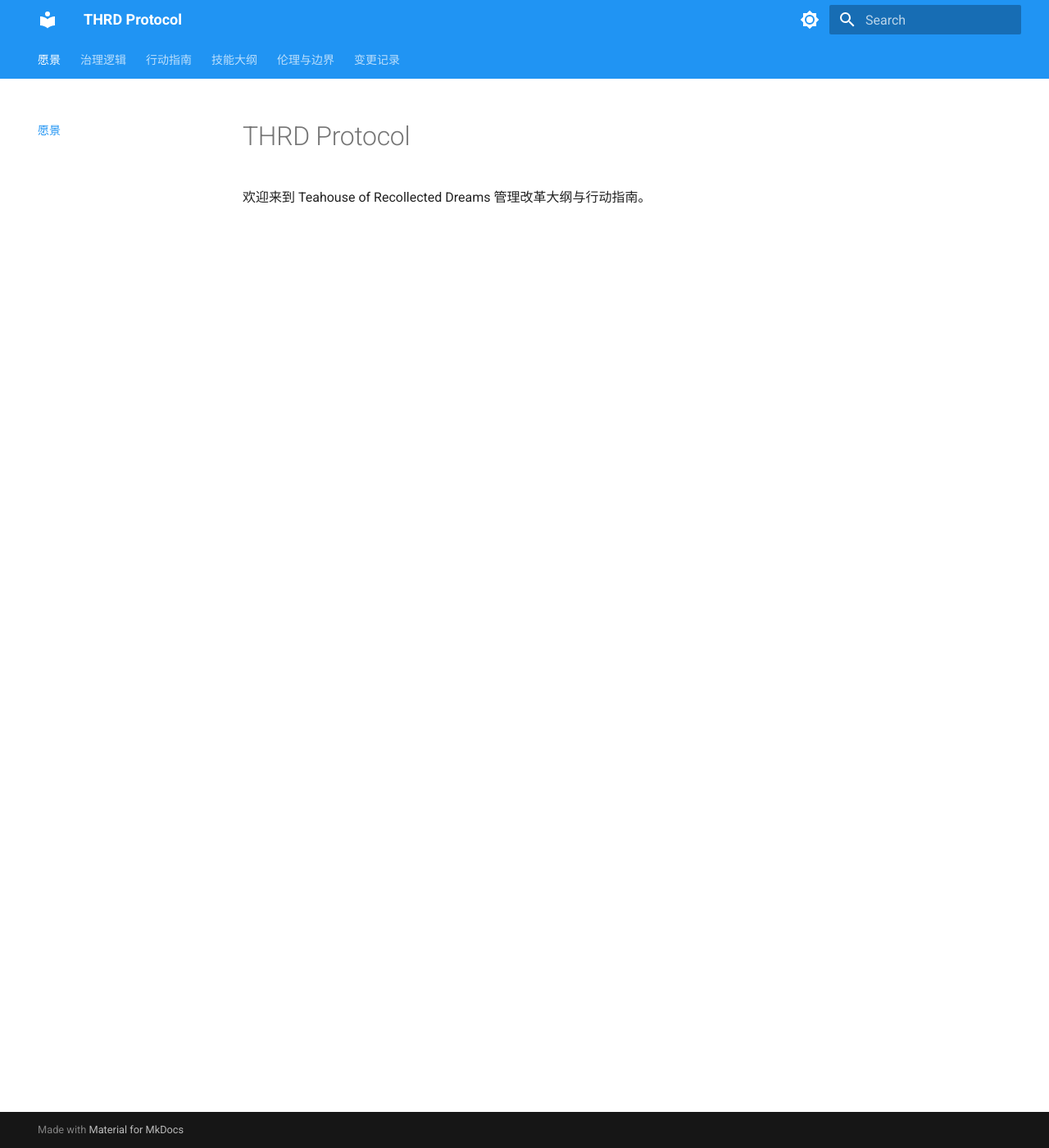
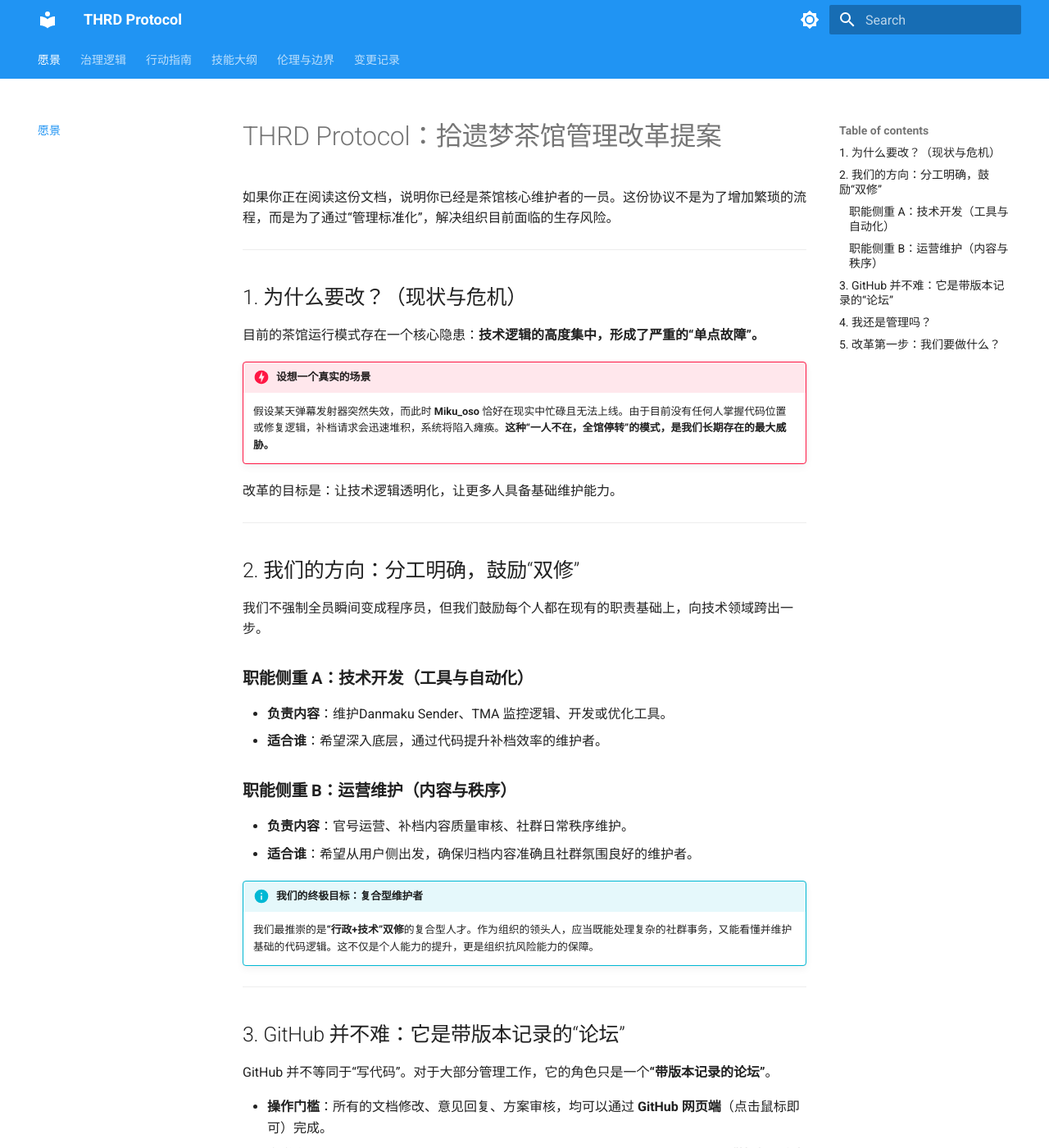
Before and after one commit to TouhouGleaners/THRD-Protocol, an MkDocs documentation site: the page built from docs/index.md, in a window 1280 px wide and 1400 px high. Shown: the whole window at 82% size. Built offline with MkDocs 1.6.1 and Material for MkDocs 9.7.7, drawn with Linux system fonts in a browser that asks for light colours; some of the changed text lies outside the part shown.

Commit message:
feat(index): 重构首页为管理改革提案 (#8)

```diff
--- a/docs/index.md
+++ b/docs/index.md
@@ -1,3 +1,59 @@
-# THRD Protocol
+# THRD Protocol：拾遗梦茶馆管理改革提案
 
-欢迎来到 Teahouse of Recollected Dreams 管理改革大纲与行动指南。
+如果你正在阅读这份文档，说明你已经是茶馆核心维护者的一员。这份协议不是为了增加繁琐的流程，而是为了通过“管理标准化”，解决组织目前面临的生存风险。
+
+---
+
+## 1. 为什么要改？（现状与危机）
+
+目前的茶馆运行模式存在一个核心隐患：**技术逻辑的高度集中，形成了严重的“单点故障”。**
+
+!!! danger "设想一个真实的场景"
+    假设某天弹幕发射器突然失效，而此时 **Miku_oso** 恰好在现实中忙碌且无法上线。由于目前没有任何人掌握代码位置或修复逻辑，补档请求会迅速堆积，系统将陷入瘫痪。**这种“一人不在，全馆停转”的模式，是我们长期存在的最大威胁。**
+
+改革的目标是：让技术逻辑透明化，让更多人具备基础维护能力。
+
+---
+
+## 2. 我们的方向：分工明确，鼓励“双修”
+
+我们不强制全员瞬间变成程序员，但我们鼓励每个人都在现有的职责基础上，向技术领域跨出一步。
+
+### **职能侧重 A：技术开发（工具与自动化）**
+- **负责内容**：维护Danmaku Sender、TMA 监控逻辑、开发或优化工具。
+- **适合谁**：希望深入底层，通过代码提升补档效率的维护者。
+
+### **职能侧重 B：运营维护（内容与秩序）**
+- **负责内容**：官号运营、补档内容质量审核、社群日常秩序维护。
+- **适合谁**：希望从用户侧出发，确保归档内容准确且社群氛围良好的维护者。
+
+!!! info "我们的终极目标：复合型维护者"
+    我们最推崇的是**“行政+技术”双修**的复合型人才。作为组织的领头人，应当既能处理复杂的社群事务，又能看懂并维护基础的代码逻辑。这不仅是个人能力的提升，更是组织抗风险能力的保障。
+
+---
+
+## 3. GitHub 并不难：它是带版本记录的“论坛”
+
+GitHub 并不等同于“写代码”。对于大部分管理工作，它的角色只是一个**“带版本记录的论坛”**。
+
+- **操作门槛**：所有的文档修改、意见回复、方案审核，均可以通过 **GitHub 网页端**（点击鼠标即可）完成。
+- **自学资源**：B 站已有大量高质量的“GitHub 网页端操作教程”。我们会整理出一份**《快速上手清单》**，配合我们的入馆指南，半个下午即可掌握。
+
+---
+
+## 4. 我还是管理吗？
+
+**是，但身份更明确。**
+你不再是一个笼统的“管理层”成员，而是茶馆的**维护者 (Maintainer)**。
+
+1. **决策权不变**：你依然共同拥有茶馆重大事项的投票权和建议权。
+2. **术业有专攻**：你对自己负责的领域（无论是技术还是运营）拥有更清晰的发言权。
+3. **贡献可追溯**：你的每一份建议和操作都会记录在案，不再淹没在滚动的聊天记录中。
+
+---
+
+## 5. 改革第一步：我们要做什么？
+
+1.  **反馈建议**：仔细阅读本提案。如果你有异议，**现在就在群里提出**。
+2.  **明确重点**：在心中明确自己未来的工作侧重点（技术偏向 / 运营偏向 / 综合双修）。
+3.  **上手练习**：参照后续下发的《快速上手清单》，在维护者名单中添加自己的名字，完成你的第一个 PR。
--- a/pyproject.toml
+++ b/pyproject.toml
@@ -4,7 +4,7 @@
 
 [project]
 name = "thrd-protocol"
-version = "0.7.0"
+version = "0.8.0"
 description = "Teahouse of Recollected Dreams 管理改革大纲与行动指南"
 readme = "README.md"
 authors = [
```
Also changed, not shown: docs/changelog.md (+8 -0 lines).
